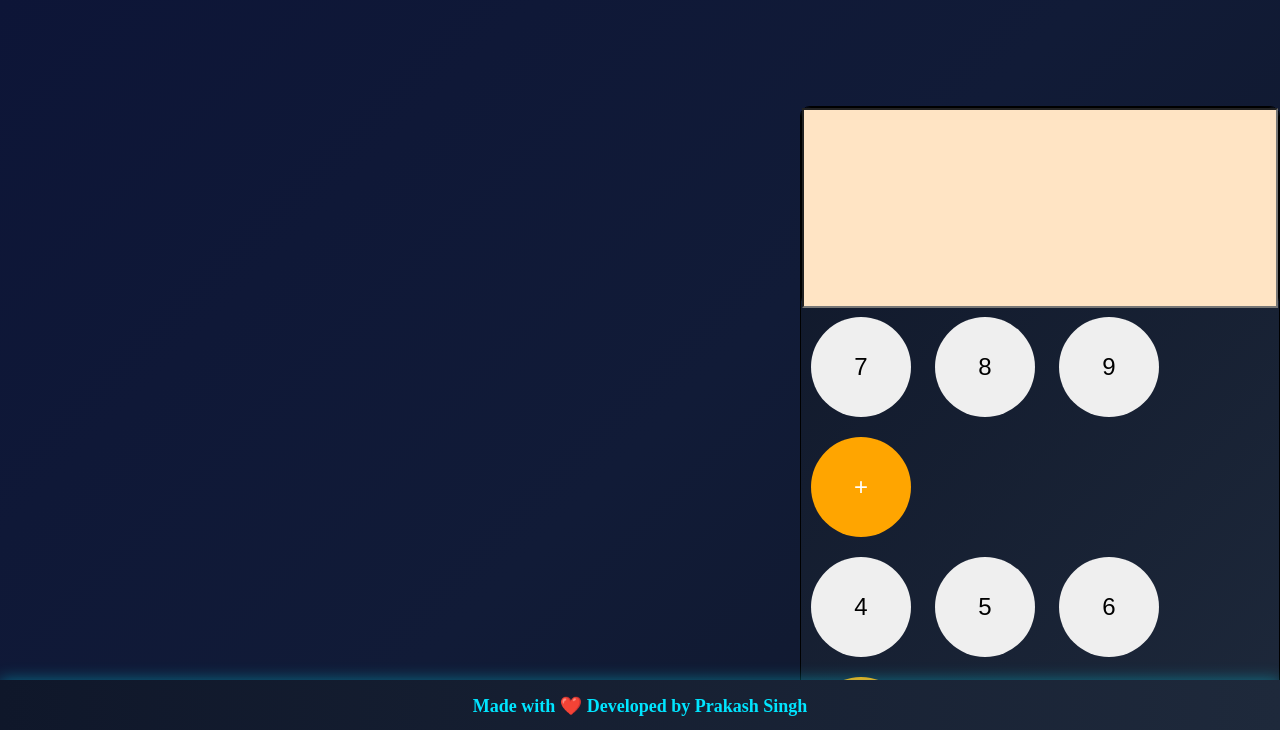
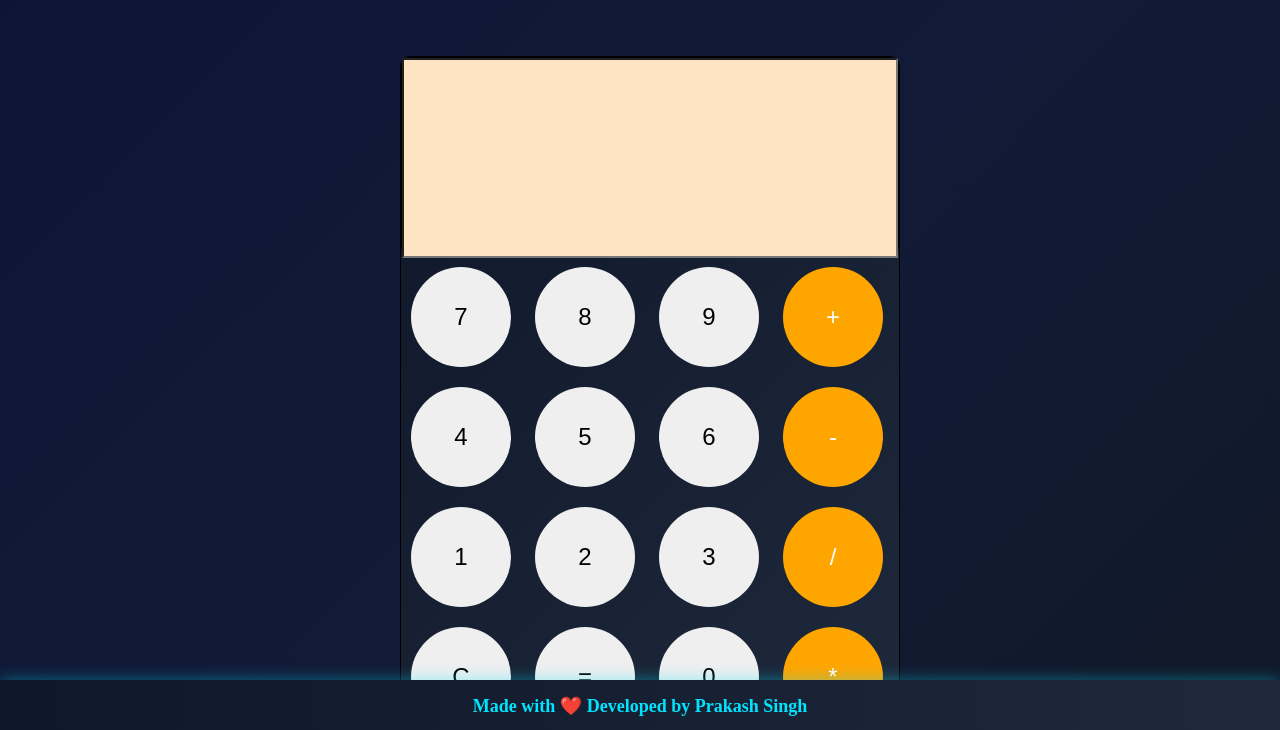
Before and after one commit to PraakashSingh/Calculator, a plain HTML site: page index.html in a window 1280 px wide. Shown: the part 68-798 px from the top of the page. Drawn offline with Linux system fonts and the light colour scheme.

Commit message:
add some css

```diff
--- a/index.css
+++ b/index.css
@@ -89,7 +89,7 @@ a{
        background: linear-gradient(135deg,#0d1537, #111b37,#111827
 
     );
-    height: 900px;
+    height: 800px;
     width: 100%;
     display: flex;
     /* justify-content: center; */
@@ -100,7 +100,7 @@ a{
 
      width: 500px;
     border: 1px solid black;
-     margin-left: 800px;
+     margin-left: 400px;
      border-radius: 10px;
 
     background: linear-gradient(135deg,#0f172a,#1e293b);
```
